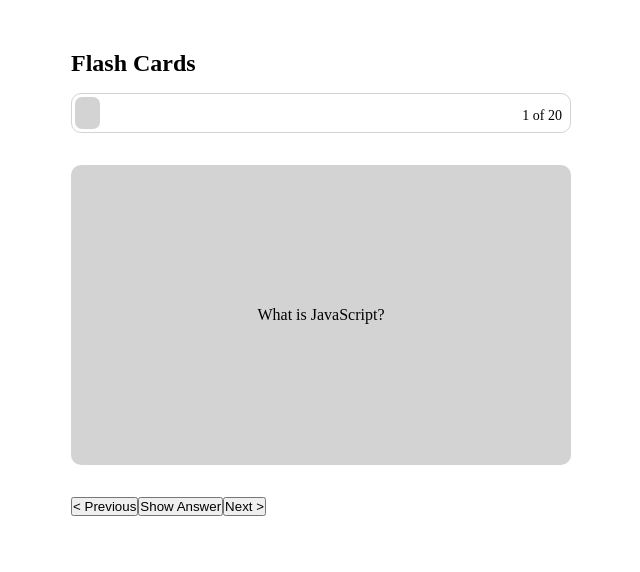
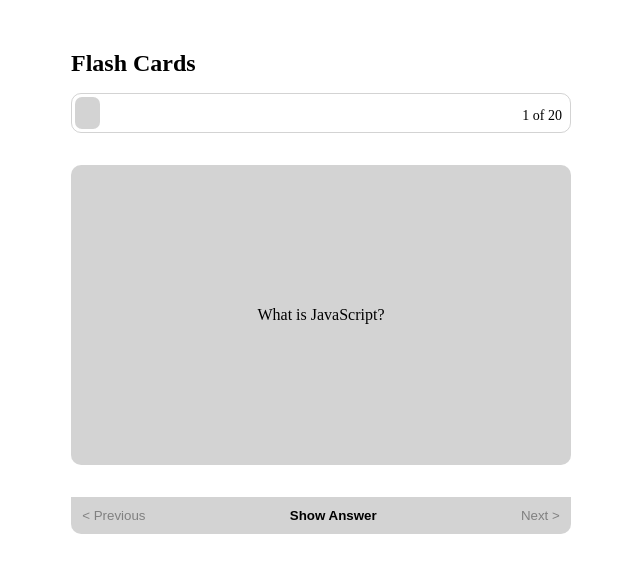
Before and after one commit to maahmoudhamada2/flash-cards, a React (Vite) app: page / in a window 1280 px wide. Shown: the top 572 px of the page, without its empty margins (319-959 px from the left). Built offline with nearby package versions, Linux system fonts and the light colour scheme.

Commit message:
style: add base style for NavigationButton component

```diff
--- a/src/FlashCards/NavigationButtons.jsx
+++ b/src/FlashCards/NavigationButtons.jsx
@@ -12,7 +12,9 @@ export default function NavigationButtons({
   return (
     <>
       <button onClick={handlePreviousClick}>&lt; Previous</button>
-      <button onClick={() => setShowAnswer((prev) => !prev)}>
+      <button
+        className="show-answer-btn"
+        onClick={() => setShowAnswer((prev) => !prev)}>
         {showAnswer ? "Hide Answer" : "Show Answer"}
       </button>
       <button onClick={handleNextClick}>Next &gt;</button>
--- a/src/index.css
+++ b/src/index.css
@@ -79,3 +79,25 @@ main {
 .card:hover {
     transform: rotateY(-180deg)
 }
+
+footer {
+    width: 100%;
+    background-color: #b5b5b596;
+    padding: 0.7rem;
+    display: flex;
+    justify-content: space-between;
+    border-radius: 0 0 10px 10px;
+}
+
+footer button {
+    background-color: transparent;
+    border: 0;
+    cursor: pointer;
+    color: gray;
+}
+
+
+.show-answer-btn {
+    color: black;
+    font-weight: bold;
+}
```
